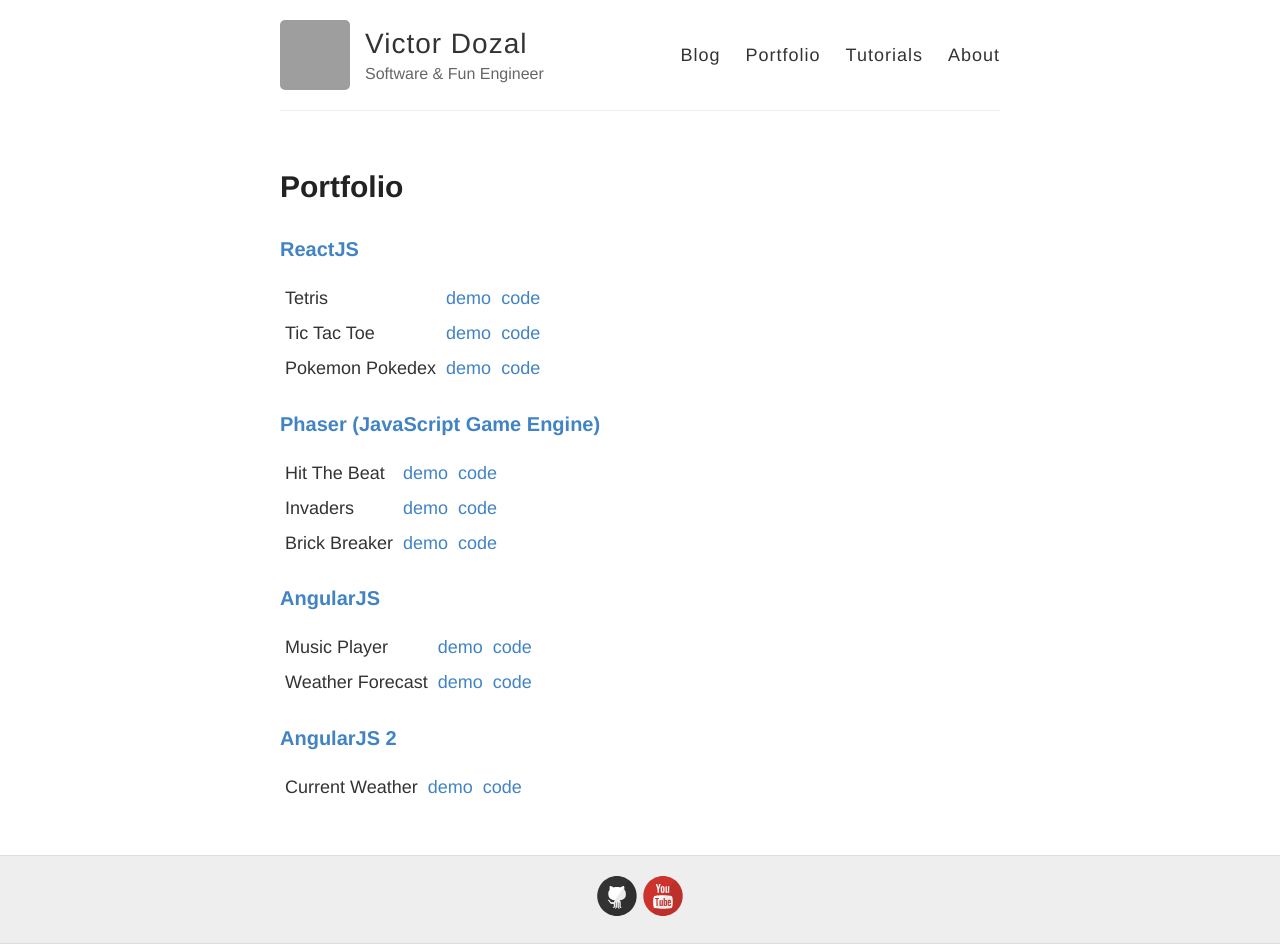
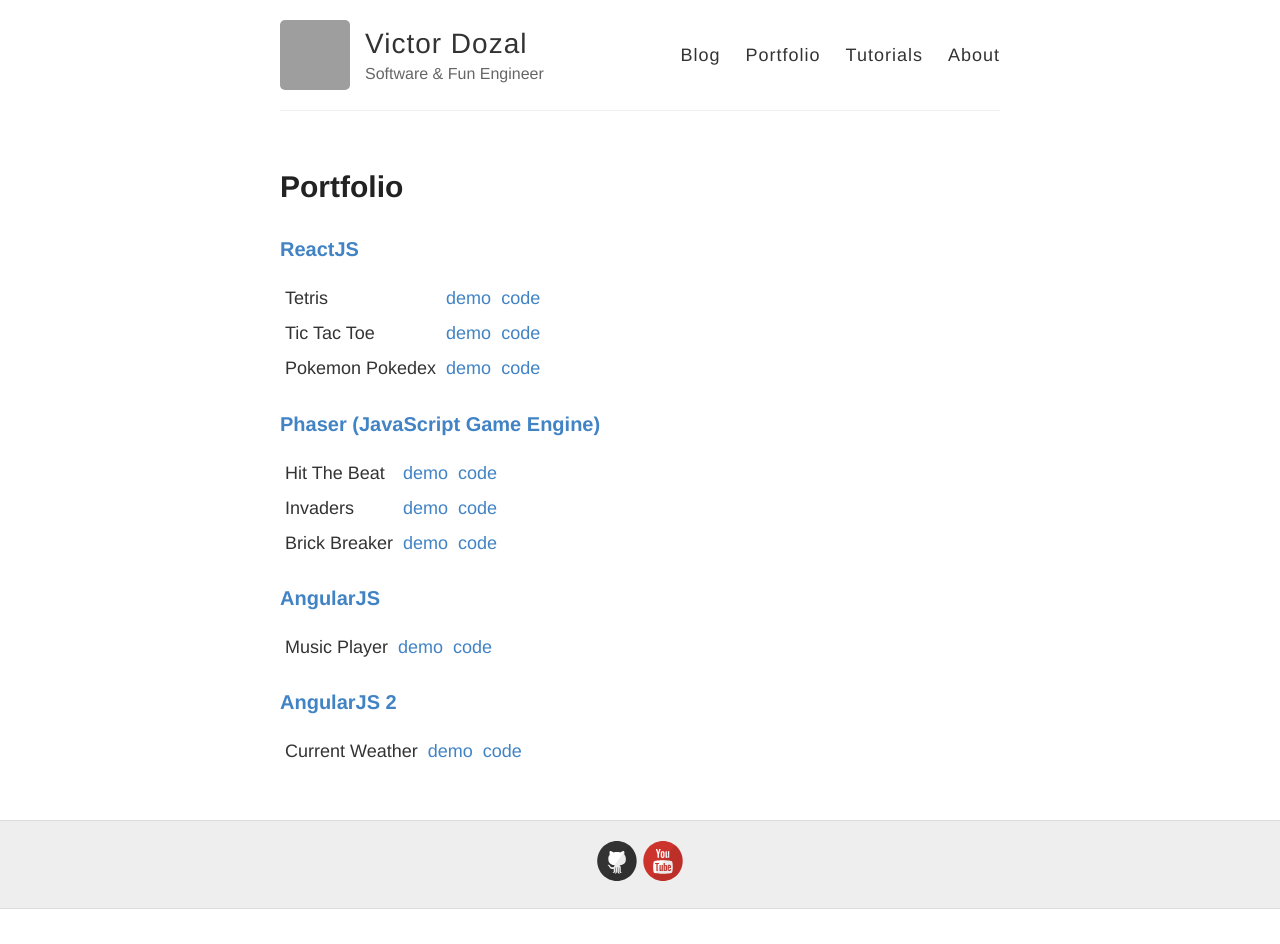
Before and after one commit to viiqswim/viiqswim.github.io, a Jekyll site: the page built from portfolio.md, in a window 1280 px wide. Built offline with Jekyll 4.4.1, drawn with Linux system fonts in a browser that asks for light colours; after the commit the page ends 909 px from its top, so only the background shows below that; some of the changed lines change nothing that is shown; grey boxes are pictures that could not be loaded.

Commit message:
Removed old angular weather app from portfolio

```diff
--- a/portfolio.md
+++ b/portfolio.md
@@ -7,7 +7,7 @@
 ### [ReactJS](https://facebook.github.io/react/)
 
 |:---	            |:---	|:---	|
-|   Tetris      	|   [demo](https://viiqswim.github.io/tetris-redux)	            |   [code](https://github.com/viiqswim/tetris-redux)	    |
+|   Tetris      	|   [demo](https://viiqswim.github.io/tetris-game)	            |   [code](https://github.com/viiqswim/tetris-game)	    |
 |   Tic Tac Toe 	|   [demo](https://viiqswim.github.io/tic-tac-toe-react/demo/)	|   [code](https://github.com/viiqswim/tic-tac-toe-react)	|
 |   Pokemon Pokedex	|   [demo](https://viiqswim.github.io/pokedex-react-redux/)	    |   [code](https://github.com/viiqswim/pokedex-react-redux)	|
 
@@ -22,7 +22,6 @@
 
 |:---	            |:---	|:---	|
 |   Music Player    |   [demo](https://viiqswim.github.io/music-player-angular/public/)  |   [code](https://github.com/viiqswim/music-player-angular)	    |
-|   Weather Forecast    |   [demo](https://viiqswim.github.io/weather-app-angular/app/#/forecast)  |   [code](https://github.com/viiqswim/weather-app-angular)	    |
 
 ### [AngularJS 2](https://angular.io/)
 
```
